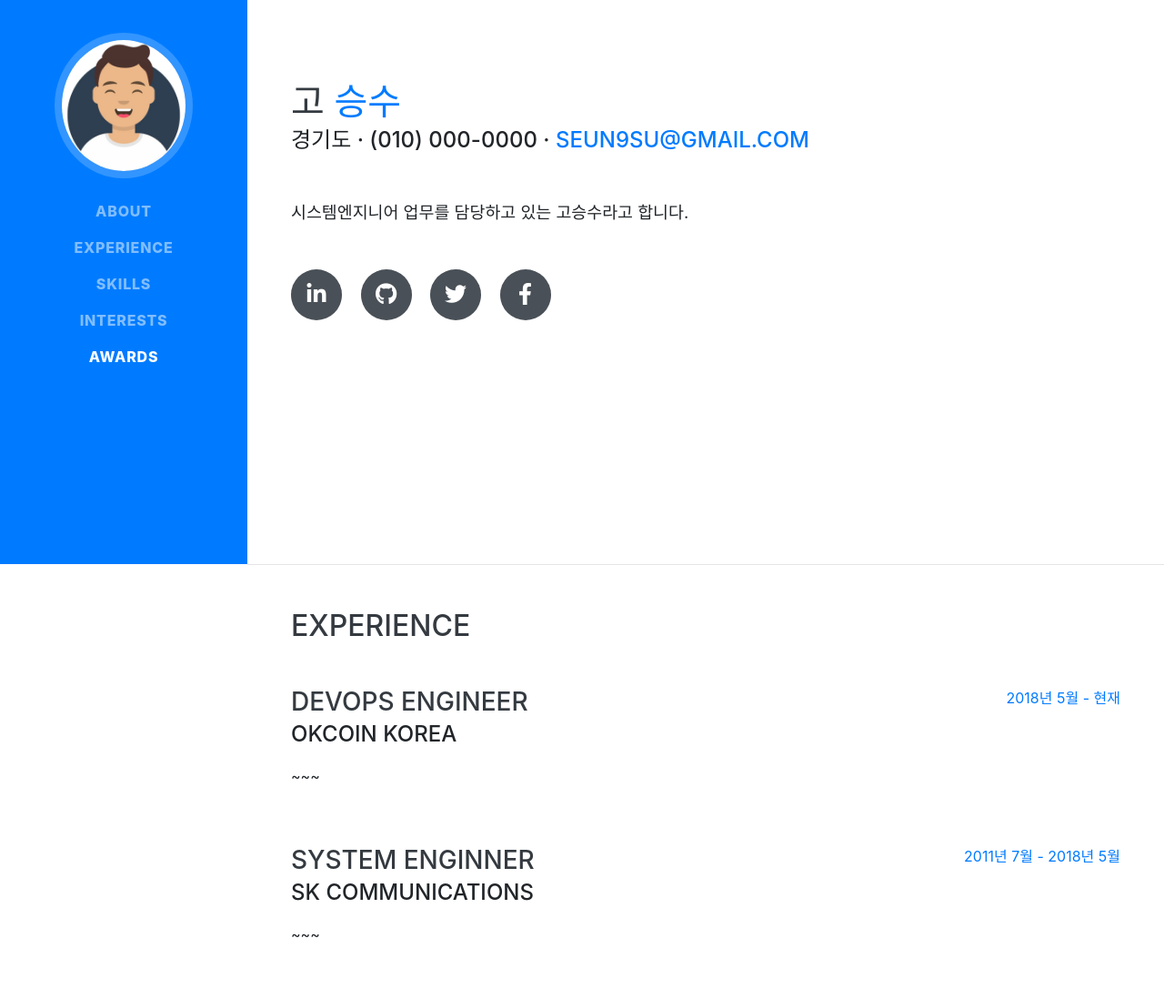
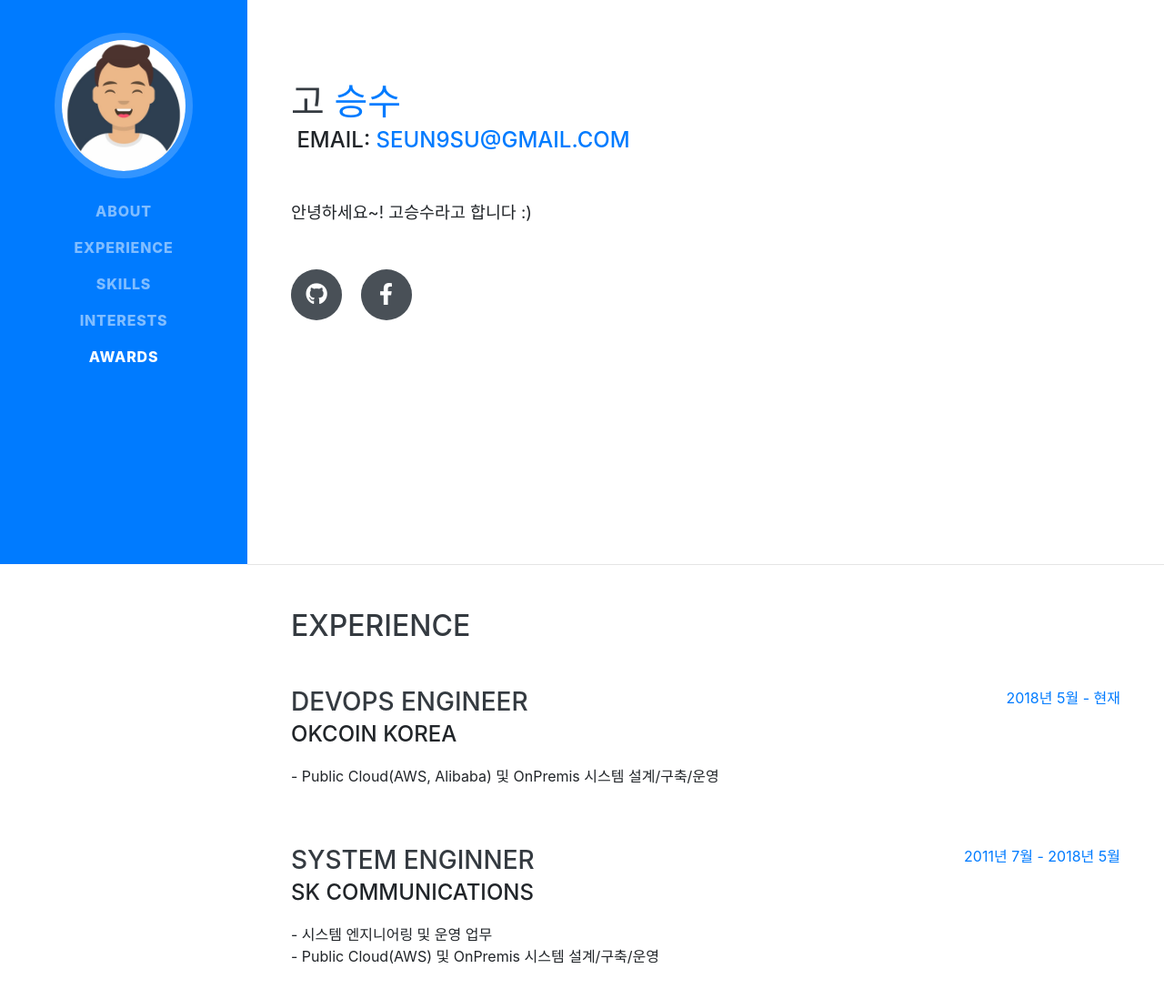
Before and after one commit to seun9su/seun9su.github.io, a website with bundled scripts: page index.html in a window 1280 px wide. Shown: the part 180-1278 px from the top of the page at 91% size. Built offline with nearby package versions, Linux system fonts and the light colour scheme; a web font is replaced by a local one.

Commit message:
index.html 수정

```diff
--- a/index.html
+++ b/index.html
@@ -8,7 +8,7 @@
   <meta name="description" content="">
   <meta name="author" content="">
 
-  <title>seun9su's Resume</title>
+  <title>Hello World</title>
 
   <!-- Bootstrap core CSS -->
   <link href="vendor/bootstrap/css/bootstrap.min.css" rel="stylesheet">
@@ -68,20 +68,24 @@
         <h1 class="mb-0">고
           <span class="text-primary">승수</span>
         </h1>
-        <div class="subheading mb-5">경기도 · (010) 000-0000 ·
+        <div class="subheading mb-5">&nbsp;email:
           <a href="mailto:seun9su@gmail.com">seun9su@gmail.com</a>
         </div>
-        <p class="lead mb-5">시스템엔지니어 업무를 담당하고 있는 고승수라고 합니다.</p>
+        <p class="lead mb-5">안녕하세요~! 고승수라고 합니다 :)</p>
         <div class="social-icons">
+          <!--
           <a href="#">
             <i class="fab fa-linkedin-in"></i>
           </a>
+          -->
           <a href="https://github.com/seun9su">
             <i class="fab fa-github"></i>
           </a>
+          <!--
           <a href="#">
             <i class="fab fa-twitter"></i>
           </a>
+          -->
           <a href="#">
             <i class="fab fa-facebook-f"></i>
           </a>
@@ -99,7 +103,9 @@
           <div class="resume-content">
             <h3 class="mb-0">DevOps Engineer</h3>
             <div class="subheading mb-3">OKCOIN KOREA</div>
-            <p>~~~</p>
+            <p>
+            - Public Cloud(AWS, Alibaba) 및 OnPremis 시스템 설계/구축/운영
+            </p>
           </div>
           <div class="resume-date text-md-right">
             <span class="text-primary">2018년 5월 - 현재</span>
@@ -110,7 +116,10 @@
           <div class="resume-content">
             <h3 class="mb-0">System Enginner</h3>
             <div class="subheading mb-3">SK Communications</div>
-            <p>~~~</p>
+            <p>
+            - 시스템 엔지니어링 및 운영 업무<br>
+            - Public Cloud(AWS) 및 OnPremis 시스템 설계/구축/운영
+            </p>
           </div>
           <div class="resume-date text-md-right">
             <span class="text-primary">2011년 7월 - 2018년 5월</span>
```
